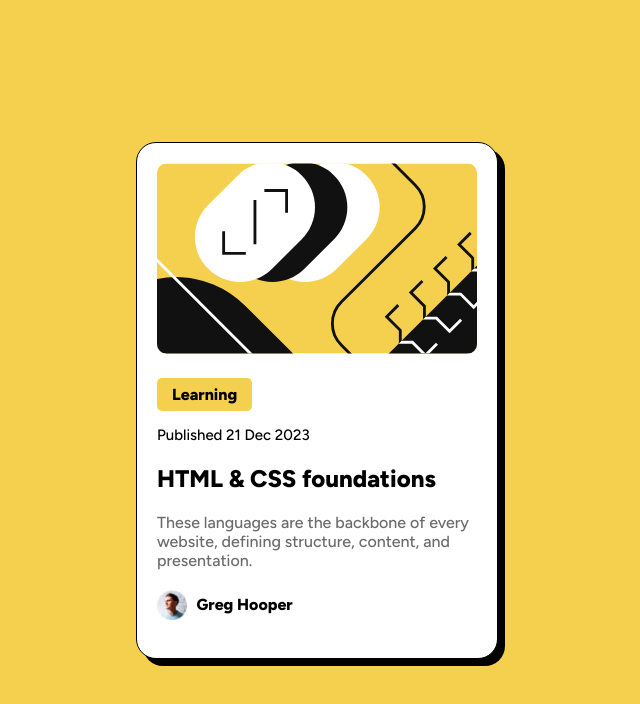
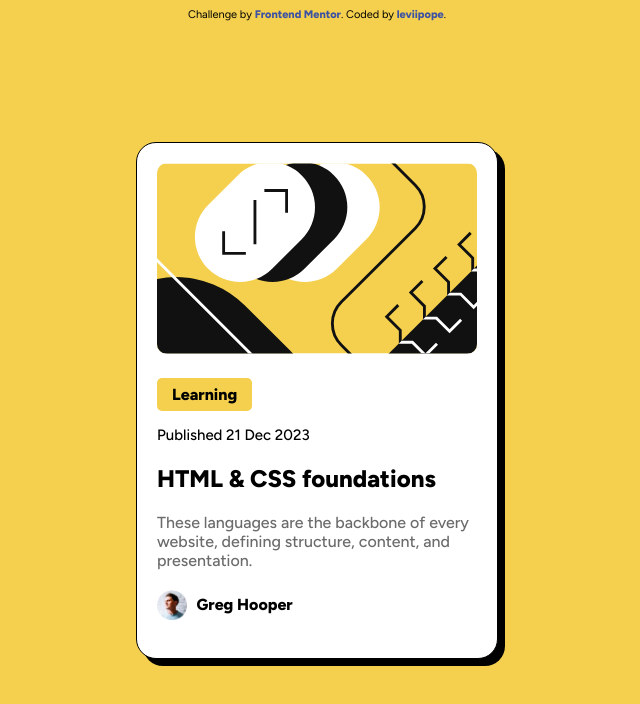
Before and after one commit to leviipope/frontend-mentor-blog-preview-card, a plain HTML site: page index.html in a window 1280 px wide. Shown: the whole page, without its empty margins (323-963 px from the left). Drawn offline with Linux system fonts and the light colour scheme.

Commit message:
Coded by leviipope

```diff
--- a/index.html
+++ b/index.html
@@ -7,14 +7,8 @@
   <link rel="icon" type="image/png" sizes="32x32" href="./assets/images/favicon-32x32.png">
   <link href="https://fonts.googleapis.com/css2?family=Figtree:ital,wght@0,300..900;1,300..900&display=swap" rel="stylesheet">
 
-
   <title>Frontend Mentor | Blog preview card</title>
 
-  <!-- Feel free to remove these styles or customise in your own stylesheet 👍 -->
-  <style>
-    .attribution { font-size: 11px; text-align: center; }
-    .attribution a { color: hsl(228, 45%, 44%); }
-  </style>
 </head>
 <body>
 
@@ -31,11 +25,9 @@
       <p id="name">Greg Hooper</p>
     </div>
   </div>
-  <!--
     <div class="attribution">
       Challenge by <a href="https://www.frontendmentor.io?ref=challenge" target="_blank">Frontend Mentor</a>.
-    Coded by <a href="#">Your Name Here</a>.
+      Coded by <a href="https://github.com/leviipope">leviipope</a>.
     </div>
-  -->
 </body>
 </html>
--- a/style.css
+++ b/style.css
@@ -1,3 +1,5 @@
+.attribution { font-size: 11px; text-align: center; }
+.attribution a { color: hsl(228, 45%, 44%); }
 body{
     background-color: hsl(47, 88%, 63%);
     font-family: "Figtree";
```
Lines whose indentation alone changed are shown as unchanged.
